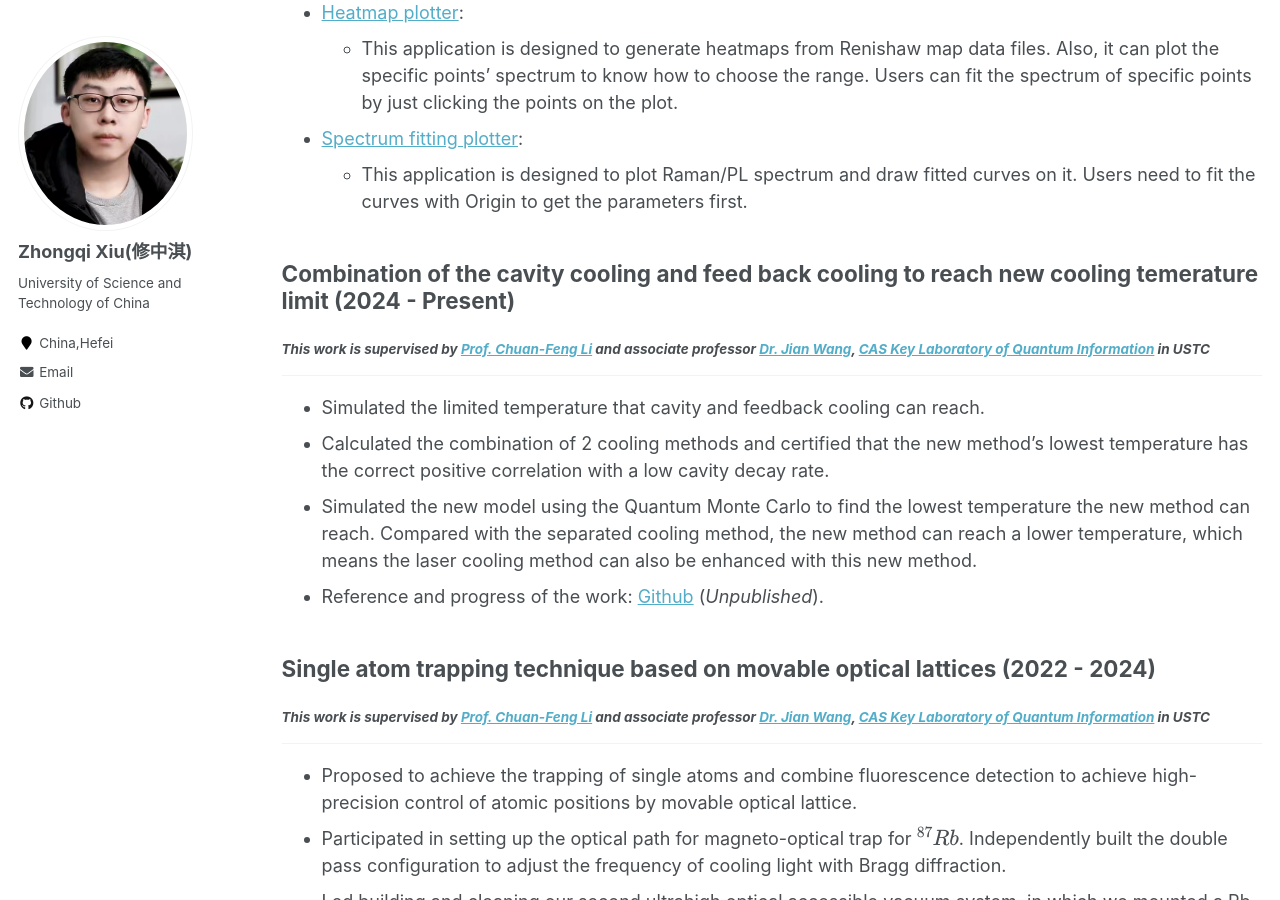
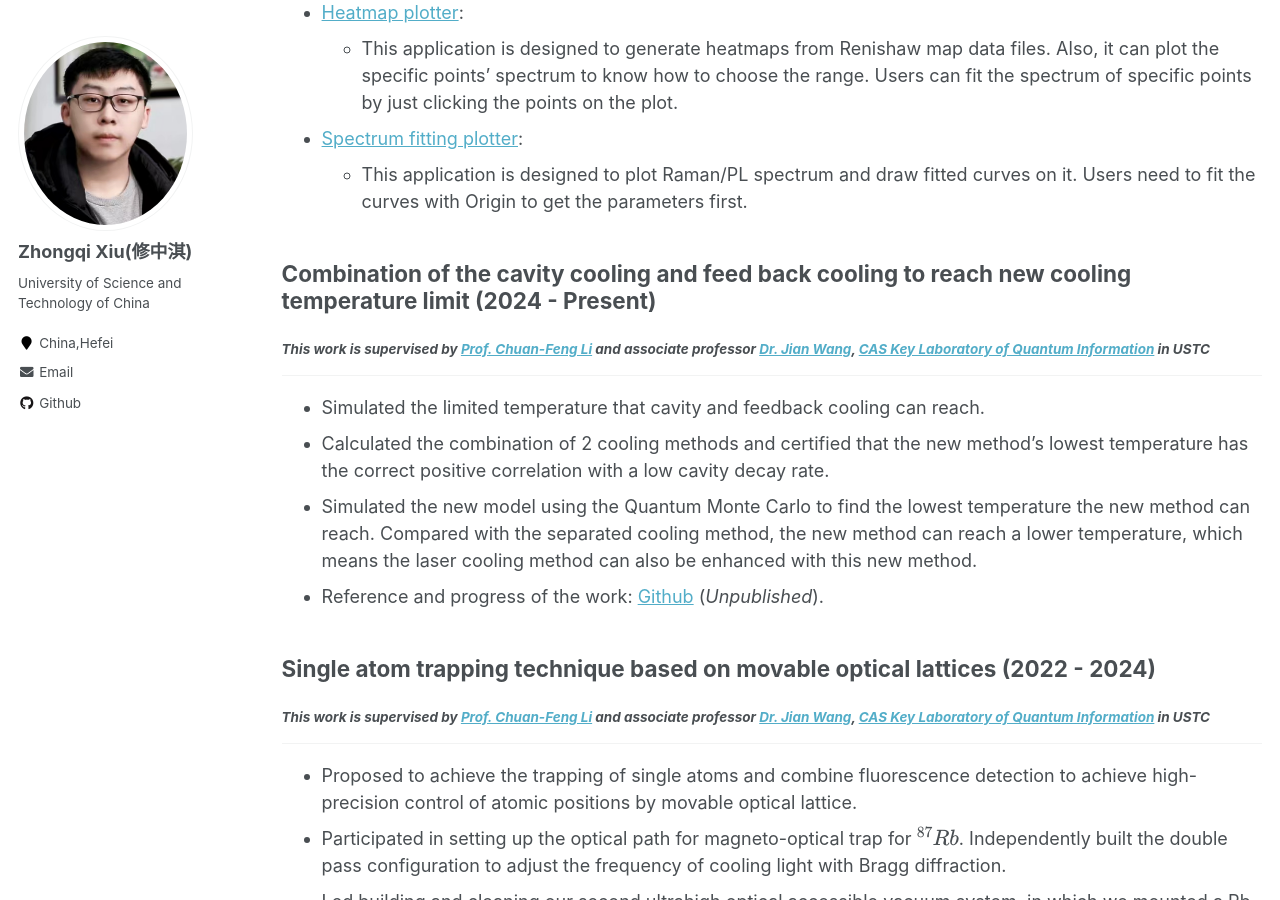
Before and after one commit to k-telux/k-telux.github.io, a Jekyll site: the page built from _pages/projects.md, in a window 1280 px wide and 900 px high, scrolled down 738 px. Built offline with Jekyll 4.4.1, drawn with Linux system fonts in a browser that asks for light colours; formulas are drawn with MathJax 3.

Commit message:
Update projects.md

```diff
--- a/_pages/projects.md
+++ b/_pages/projects.md
@@ -23,7 +23,7 @@ _Served for SCOPE Lab (Original python codes in [Github](https://github.com/k-te
 * [Spectrum fitting plotter](../assets/Justplot.exe):
   * This application is designed to plot Raman/PL spectrum and draw fitted curves on it. Users need to fit the curves with Origin to get the parameters first.
 
-## Combination of the cavity cooling and feed back cooling to reach new cooling temerature limit (2024 - Present)
+## Combination of the cavity cooling and feed back cooling to reach new cooling temperature limit (2024 - Present)
 #### _This work is supervised by [Prof. Chuan-Feng Li](http://lqcc.ustc.edu.cn/cfli/) and associate professor [Dr. Jian Wang](https://faculty.ustc.edu.cn/wangjian1), [CAS Key Laboratory of Quantum Information](https://lqcc.ustc.edu.cn/) in USTC_
 ****
 
```
